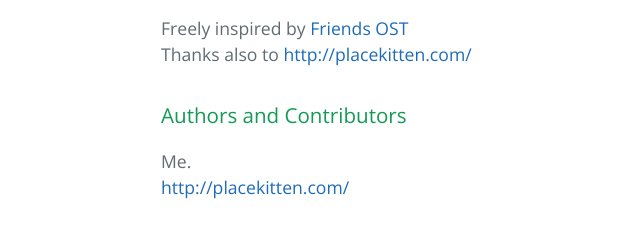
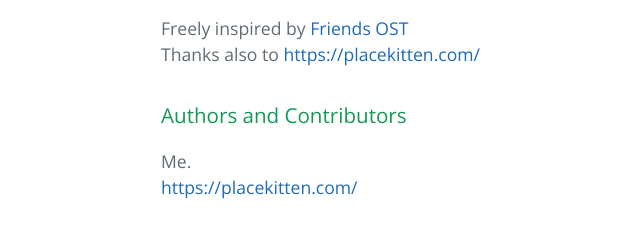
Before and after one commit to mrigo/randomkitten, a plain HTML site: page index.html in a window 1280 px wide. Shown: the part 1223-1453 px from the top of the page, 63-703 px from the left. Drawn offline with nearby package versions, Linux system fonts and the light colour scheme.

Commit message:
Fixed protocol inclusion

```diff
--- a/index.html
+++ b/index.html
@@ -5,10 +5,10 @@
     <title>Randomkittens by mrigo</title>
     <meta name="viewport" content="width=device-width, initial-scale=1">
     <link rel="stylesheet" type="text/css" href="stylesheets/normalize.css" media="screen">
-    <link href='http://fonts.googleapis.com/css?family=Open+Sans:400,700' rel='stylesheet' type='text/css'>
+    <link href='//fonts.googleapis.com/css?family=Open+Sans:400,700' rel='stylesheet' type='text/css'>
     <link rel="stylesheet" type="text/css" href="stylesheets/stylesheet.css" media="screen">
     <link rel="stylesheet" type="text/css" href="stylesheets/github-light.css" media="screen">
-    <script src="http://ajax.googleapis.com/ajax/libs/angularjs/1.3.13/angular.js"></script>
+    <script src="//ajax.googleapis.com/ajax/libs/angularjs/1.3.13/angular.js"></script>
     <script>
       (function(i,s,o,g,r,a,m){i['GoogleAnalyticsObject']=r;i[r]=i[r]||function(){
       (i[r].q=i[r].q||[]).push(arguments)},i[r].l=1*new Date();a=s.createElement(o),
@@ -25,7 +25,7 @@
       $scope.giveMeKittens = function() {
         var height = 400 + Math.floor((Math.random() * 98) + 1) + 1;
         var width = 600 + Math.floor((Math.random() * 98) + 1) + 1;
-        $scope.image = 'http://placekitten.com/' + width + '/' + height;
+        $scope.image = '//placekitten.com/' + width + '/' + height;
         isImage($scope.image).then(function(test) {
             if (!test) {
               ga('send', 'event', 'KittyClick', 'giveMeKittens', 'success', 0);
@@ -82,13 +82,13 @@ Kittens'll be there for you <br>
 ('Cause you're there for them too)<br></p>
 
 <p>Freely inspired by <a href="https://www.youtube.com/watch?v=813bZYxnwYA">Friends OST</a><br>
-Thanks also to <a href="http://placekitten.com/">http://placekitten.com/</a></p>
+Thanks also to <a href="https://placekitten.com/">https://placekitten.com/</a></p>
 
 <h3>
 <a id="authors-and-contributors" class="anchor" href="#authors-and-contributors" aria-hidden="true"><span class="octicon octicon-link"></span></a>Authors and Contributors</h3>
 
 <p>Me.<br>
-<a href="http://placekitten.com/">http://placekitten.com/</a></p>
+<a href="https://placekitten.com/">https://placekitten.com/</a></p>
 
 <h3>
 <a id="why" class="anchor" href="#why" aria-hidden="true"><span class="octicon octicon-link"></span></a>Why?</h3>
```
